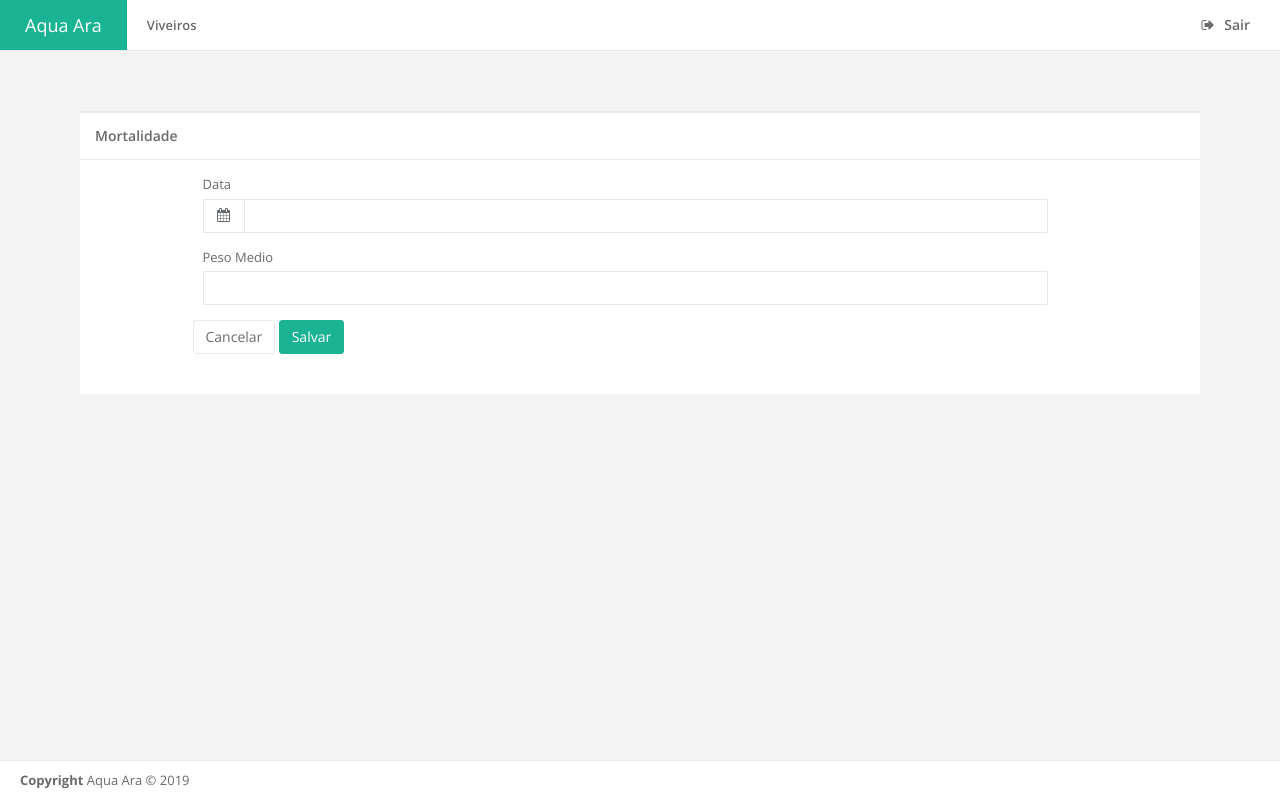
After one commit to SamuelSilvaAraujo/aquaara, a Django app: page /1/viveiro/1/biometria/ in a window 1280 px wide. The commit adds this page. Run offline with Django 3.2, Linux system fonts and the light colour scheme; the visitor is signed in with stand-in values (Sample User, id 1); some libraries are stand-ins or nearby versions.

Commit message:
add biometria

```diff
--- a/core/forms.py
+++ b/core/forms.py
@@ -1,5 +1,5 @@
 from django import forms
-from .models import Property, Address, Pond, Cycle, Population, Mortality
+from .models import Property, Address, Pond, Cycle, Population, Mortality, Biometria
 
 class PropertyForm(forms.ModelForm):
     class Meta:
@@ -59,3 +59,12 @@ class MortalityForm(forms.ModelForm):
             'date': forms.DateInput(attrs={'class': 'form-control'}),
             'amount': forms.NumberInput(attrs={'class': 'form-control'}),
         }
+
+class BiometriaForm(forms.ModelForm):
+    class Meta:
+        model = Biometria
+        fields = ['date', 'middleweight', ]
+        widgets = {
+            'date': forms.DateInput(attrs={'class': 'form-control'}),
+            'middleweight': forms.NumberInput(attrs={'class': 'form-control'}),
+        }
--- /dev/null
+++ b/core/templates/biometria.html
@@ -0,0 +1,76 @@
+{% extends 'base.html' %}
+{% load static %}
+
+{% block title %}Mortalidade{% endblock %}
+
+{% block header %}
+
+    <link href="{% static 'css/plugins/datapicker/datepicker3.css' %}" rel="stylesheet">
+
+{% endblock %}
+
+{% block content %}
+
+    <div class="row wrapper-content animated fadeInRight">
+        <div class="col-lg-12">
+            <div class="ibox float-e-margins">
+                <div class="ibox-title">
+                    <h5>Mortalidade</h5>
+                </div>
+                <div class="ibox-content">
+                    <form method="post" class="form-horizontal">
+                        {% csrf_token %}
+
+                        <div class="form-group col-md-12" id="data">
+                            <div class="col-sm-10 col-sm-offset-1">
+                                <label class="font-normal">{{ form.date.label }}</label>
+                                <div class="input-group date">
+                                    <span class="input-group-addon"><i class="fa fa-calendar"></i></span>
+                                    {{ form.date }}
+                                </div>
+                            </div>
+                        </div>
+                        <div class="form-group col-md-12">
+                            <div class="col-sm-10 col-sm-offset-1">
+                                <label class="font-normal">{{ form.middleweight.label }}</label>
+                                {{ form.middleweight }}
+                            </div>
+                        </div>
+
+                        <div class="form-group">
+                            <div class="col-sm-4 col-sm-offset-1">
+                                <a class="btn btn-white" href="{% url 'pond_detail' pk_property pk_pond %}">Cancelar</a>
+                                <button class="btn btn-primary" type="submit">Salvar</button>
+                            </div>
+                        </div>
+                    </form>
+                </div>
+            </div>
+        </div>
+    </div>
+
+{% endblock %}
+
+{% block script %}
+
+    <script src="{% static 'js/plugins/datapicker/bootstrap-datepicker.js' %}"></script>
+
+    <script>
+
+        $(document).ready(function () {
+
+            $('#data .input-group.date').datepicker({
+                format: "dd/mm/yyyy",
+                language: 'pt-BR',
+                todayBtn: "linked",
+                keyboardNavigation: false,
+                forceParse: false,
+                calendarWeeks: true,
+                autoclose: true
+            });
+
+        });
+
+    </script>
+
+{% endblock %}
--- a/core/templates/pond_detail.html
+++ b/core/templates/pond_detail.html
@@ -22,6 +22,8 @@
                                 {% else %}
 
                                     <a href="{% url 'mortality' pk_property pond.id %}" class="btn btn-info btn-outline btn-xs">Mortalidade</a>
+
+                                    <a href="{% url 'biometria' pk_property pond.id %}" class="btn btn-warning btn-outline btn-xs">Biometria</a>
 
                                 {% endif %}
 
--- a/core/urls.py
+++ b/core/urls.py
@@ -19,6 +19,7 @@ urlpatterns = [
                 path('ciclo/', CycleInitView.as_view(), name="cycle_init"),
                 path('povoamento/', PopulationCreateView.as_view(), name="population"),
                 path('mortalidade/', MortalityCreateView.as_view(), name="mortality"),
+                path('biometria/', BiometriaCreateView.as_view(), name="biometria"),
             ]))
         ])),
     ])),
--- a/core/views.py
+++ b/core/views.py
@@ -166,7 +166,7 @@ class PopulationCreateView(LoginRequiredMixin, CreateView):
 class MortalityCreateView(LoginRequiredMixin, CreateView):
     model = Mortality
     form_class = MortalityForm
-    template_name = 'mortality_create.html'
+    template_name = 'mortality.html'
 
     def form_valid(self, form):
         pk_pond = self.kwargs["pk_pond"]
@@ -182,3 +182,23 @@ class MortalityCreateView(LoginRequiredMixin, CreateView):
         context["pk_property"] = self.kwargs["pk_property"]
         context["pk_pond"] = self.kwargs["pk_pond"]
         return context
+
+class BiometriaCreateView(LoginRequiredMixin, CreateView):
+    model = Biometria
+    form_class = BiometriaForm
+    template_name = 'biometria.html'
+
+    def form_valid(self, form):
+        pk_pond = self.kwargs["pk_pond"]
+        pk_property = self.kwargs["pk_property"]
+        pond_obj = Pond.objects.get(pk=pk_pond)
+        obj = form.save(commit=False)
+        obj.cycle = pond_obj.cycle()
+        obj.save()
+        return HttpResponseRedirect(reverse_lazy('pond_detail', kwargs={'pk_property': pk_property, 'pk_pond': pk_pond}))
+
+    def get_context_data(self, **kwargs):
+        context = super(BiometriaCreateView, self).get_context_data(**kwargs)
+        context["pk_property"] = self.kwargs["pk_property"]
+        context["pk_pond"] = self.kwargs["pk_pond"]
+        return context
```
Also changed, not shown: core/templates/property_list.html (+6 -4 lines), core/templates/property_ponds.html (+9 -7 lines), core/templates/mortality.html (renamed from core/templates/mortality_create.html).
